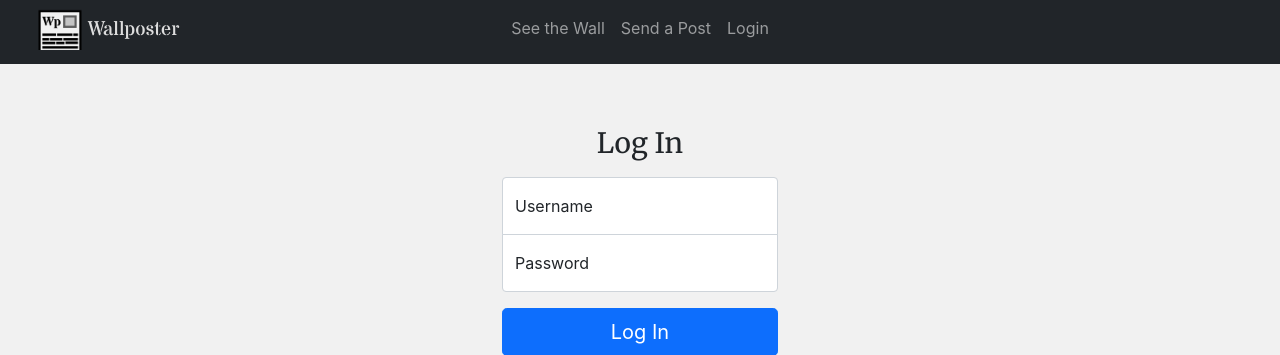
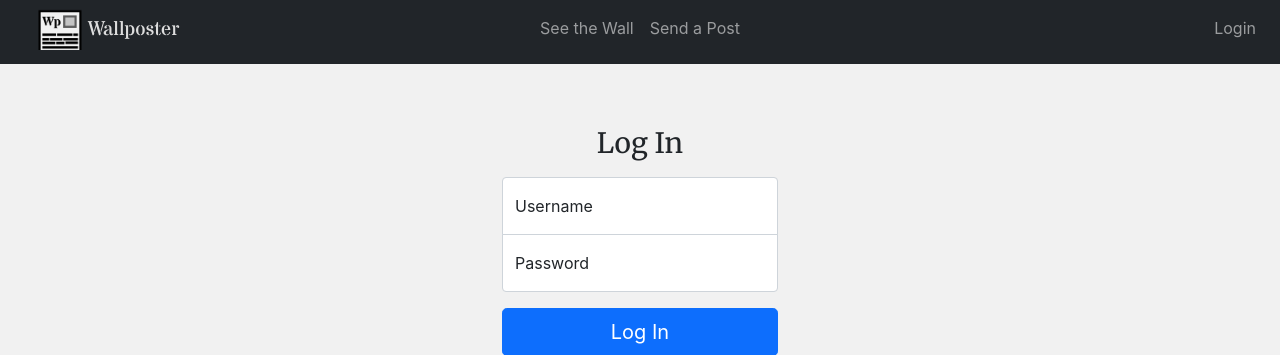
Before and after one commit to bozdogan/microblogger, a Node server app: page /login in a window 1280 px wide. Shown: the top 355 px of the page. Run offline with Node 20, Linux system fonts and the light colour scheme; some libraries are stand-ins or nearby versions.

Commit message:
move login link to right

```diff
--- a/static/css/main.css
+++ b/static/css/main.css
@@ -27,6 +27,12 @@ h1 {
     background: no-repeat top left/3rem url(/res/wp-brand.png);
 }
 
+.navbar-right {
+    position: absolute;
+    top: .5rem;
+    right: 1rem;
+}
+
 .brand {
     font-family: "Stardos Stencil";
 }
--- a/views/partials/nav.ejs
+++ b/views/partials/nav.ejs
@@ -10,13 +10,15 @@
     </button>
 
     <div class="collapse navbar-collapse justify-content-center" id="navbarNav">
-      <ul class="navbar-nav">
+      <ul class="nav navbar-nav">
         <li class="nav-item">
           <a class="nav-link" href="/posts">See the Wall</a>
         </li>
         <li class="nav-item">
           <a class="nav-link" href="/posts/new">Send a Post</a>
         </li>
+      </ul>
+      <ul class="nav navbar-nav navbar-right">
         <li class="nav-item">
           <a class="nav-link" href="/login">Login</a>
         </li>
```
